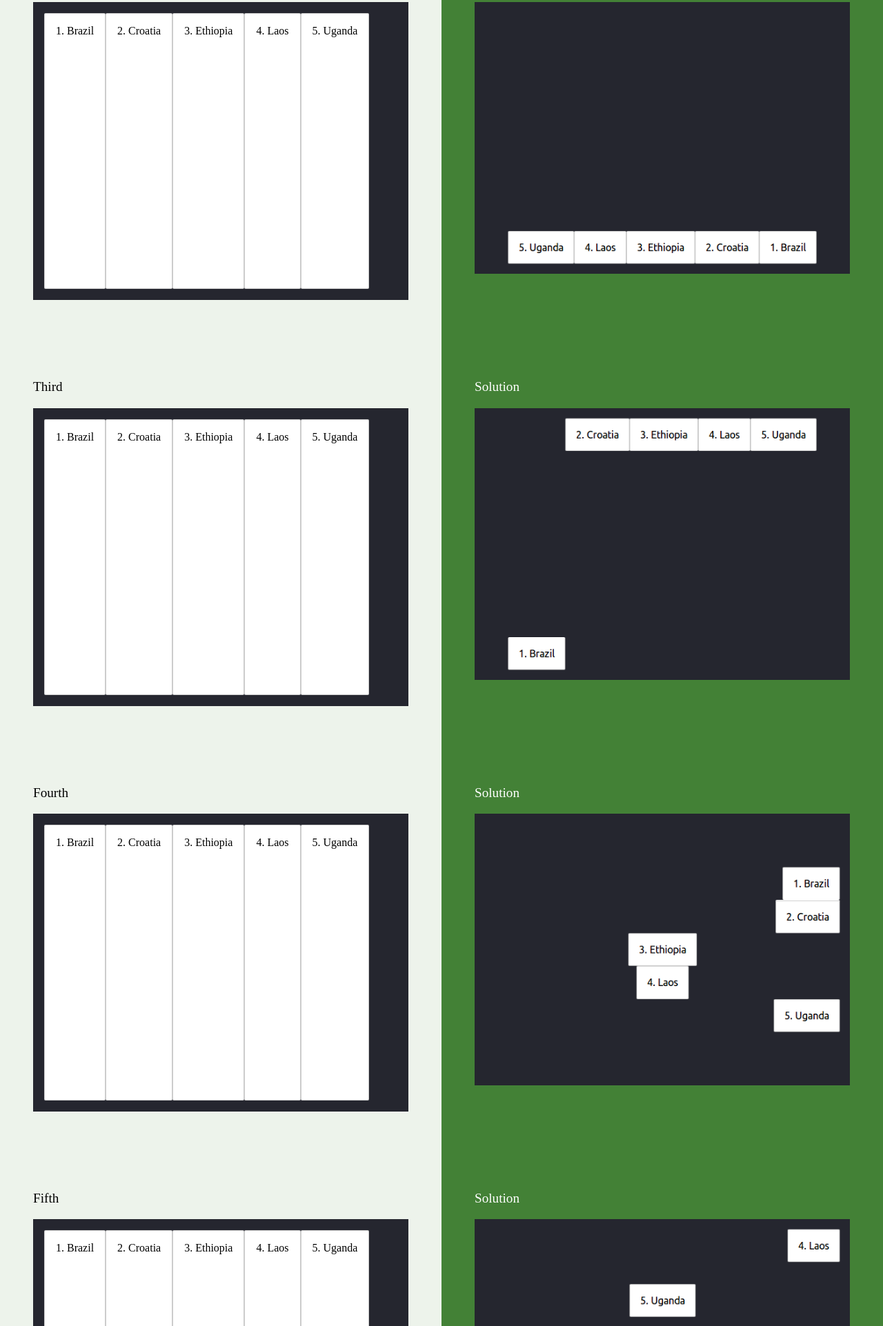
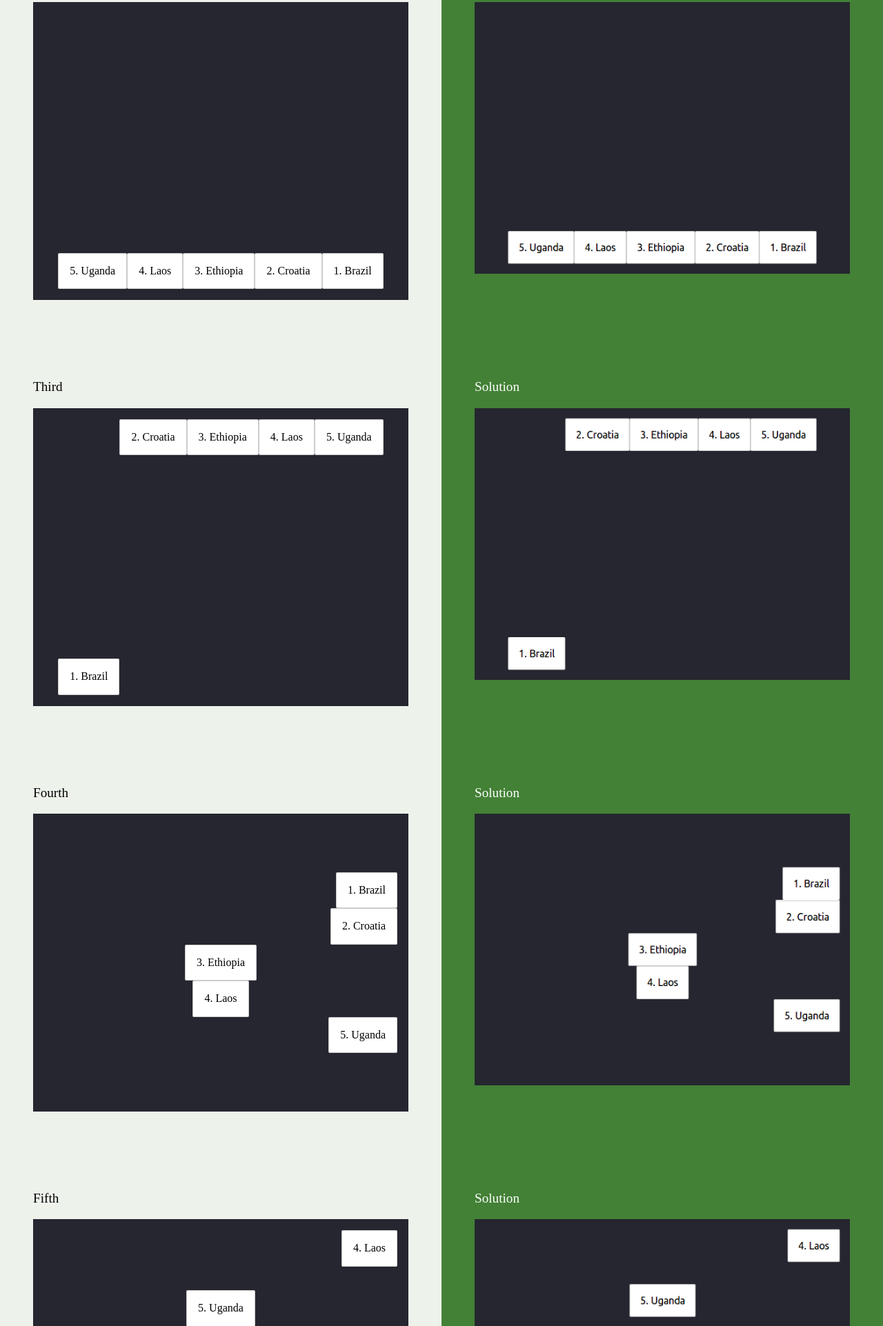
Before and after one commit to OmAiR1Kh/HTML-CSS-GIT, a website: page part-2/16-more-flexbox/index.html in a window 1280 px wide. Shown: the part 877-2800 px from the top of the page at 69% size. Drawn offline with Linux system fonts and the light colour scheme.

Commit message:
complete 16-more-flexbox exercise

```diff
--- a/part-2/16-more-flexbox/flexbox.css
+++ b/part-2/16-more-flexbox/flexbox.css
@@ -3,3 +3,45 @@
 }
 
 /* Add your own CSS code below */
+.countries--first{
+  align-items: flex-end;
+  justify-content: right;
+}
+.countries--second{
+  align-items: flex-end;
+  flex-direction: row-reverse;
+  justify-content: center;
+}
+.countries--third{
+  justify-content: center;
+  align-items: baseline;
+}
+.countries--third .country--brazil{
+  align-self: flex-end;
+}
+.countries--fourth{
+  flex-direction: column;
+  align-items: flex-end;
+  justify-content: center;
+}
+.countries--fourth .country--ethiopia, .countries--fourth .country--laos{
+  align-self: center;
+}
+.countries--fifth{
+  flex-direction: column;
+  align-items: flex-end;
+  justify-content: space-between;
+}
+.countries--fifth .country--laos{
+  order: -2;
+}
+.countries--fifth .country--uganda{
+  order: -1;
+  align-self: center;
+}
+.countries--fifth .country--brazil{
+  order: 2;
+}
+.countries--fifth .country--croatia{
+  order: 1;
+}
```
